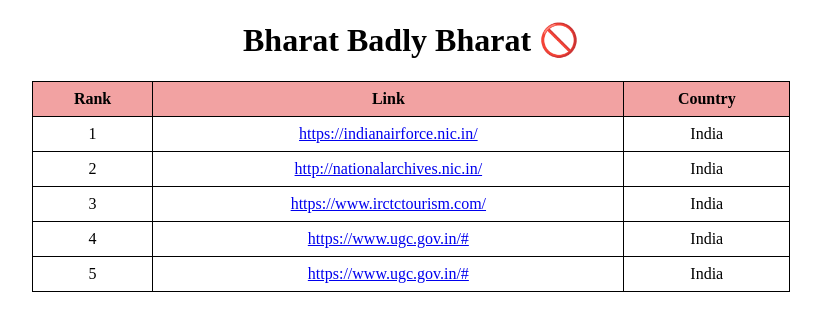
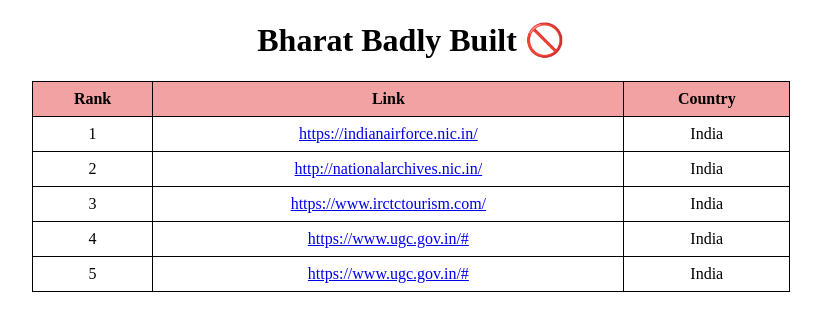
Before and after one commit to kethsaxena/BBB, a Flask app: page / in a window 1280 px wide. Shown: the top 331 px of the page, without its empty margins (229-1050 px from the left). Run offline with Flask 3, Linux system fonts and the light colour scheme.

Commit message:
Change Title

```diff
--- a/templates/home.html
+++ b/templates/home.html
@@ -20,7 +20,7 @@
 </head>
 <body>
 
-    <h1 style="text-align:center;">Bharat Badly Bharat 🚫</h1>
+    <h1 style="text-align:center;">Bharat Badly Built 🚫</h1>
 
     <table>
         <thead>
```
